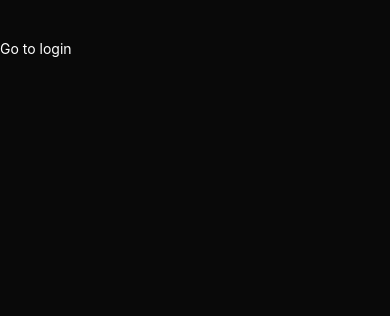
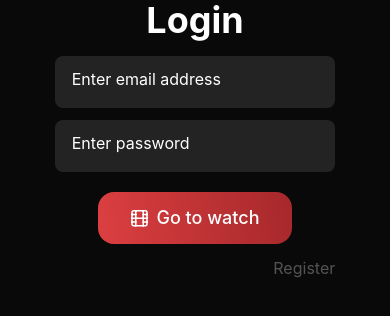
Before and after one commit to Konstantin6378/Mobile-app, a React Native app in the folder cinema-app/: screen /Screen404 in a window 390 px wide. Before the commit this address had no page. Shown: the top 316 px of the page. Built offline with nearby package versions, Linux system fonts and the light colour scheme.

Commit message:
add
add checked error and if isAdmin false

```diff
--- /dev/null
+++ b/cinema-app/app/components/screens/sestym/Screen404.tsx
@@ -0,0 +1,11 @@
+import { FC } from 'react'
+import { Text, View } from 'react-native'
+
+const Screen404: FC = () => {
+	return (
+		<View>
+			<Text>Screen not found</Text>
+		</View>
+	)
+}
+export default Screen404
--- a/cinema-app/app/navigation/PrivateNavigator.tsx
+++ b/cinema-app/app/navigation/PrivateNavigator.tsx
@@ -1,5 +1,8 @@
 import { createNativeStackNavigator } from '@react-navigation/native-stack'
 import { FC } from 'react'
+
+import Auth from '@/components/screens/auth/Auth'
+import Screen404 from '@/components/screens/sestym/Screen404'
 
 import { useAuth } from '@/hooks/useAuth'
 
@@ -19,9 +22,21 @@
 				}
 			}}
 		>
-			{userRoutes.map(route => (
-				<Stack.Screen key={route.name} {...route} />
-			))}
+			{user ? (
+				userRoutes.map(route =>
+					user.isAdmin || !route.isAdmin ? (
+						<Stack.Screen key={route.name} {...route} />
+					) : (
+						<Stack.Screen
+							key='Screen404'
+							name='Screen404'
+							component={Screen404}
+						/>
+					)
+				)
+			) : (
+				<Stack.Screen name='Auth' component={Auth} />
+			)}
 		</Stack.Navigator>
 	)
 }
--- a/cinema-app/app/navigation/navigation.types.ts
+++ b/cinema-app/app/navigation/navigation.types.ts
@@ -3,6 +3,7 @@
 export type TypeRootStackParamList = {
 	Auth: undefined
 	Home: undefined
+	Screen404: undefined
 } & TypeRootStackAdminList
 
 type TypeRootStackAdminList = {
```
